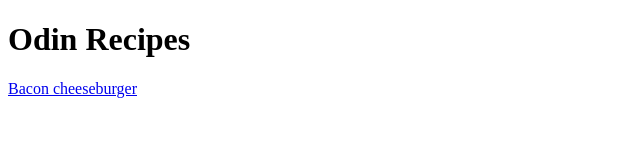
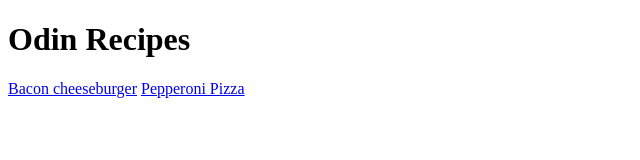
Before and after one commit to nicojimenezm/odin-recipes, a plain HTML site: page index.html in a window 1280 px wide. Shown: the whole page, without its empty margins (0-640 px from the left). Drawn offline with Linux system fonts and the light colour scheme.

Commit message:
Pepperoni pizza page added to website index

```diff
--- a/index.html
+++ b/index.html
@@ -8,6 +8,7 @@
     <body>
         <h1>Odin Recipes</h1>
         <a href="./recipes/bacon-cheeseburger.html">Bacon cheeseburger</a>
+        <a href="./recipes/pizza.html">Pepperoni Pizza</a>
     </body>
 
 </html>
```
